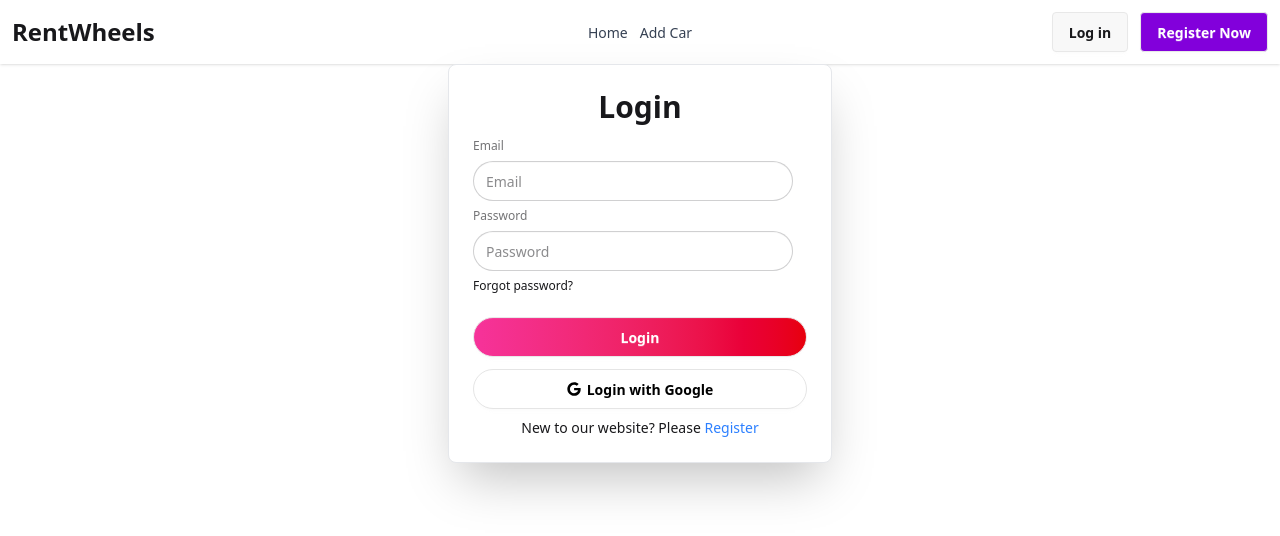
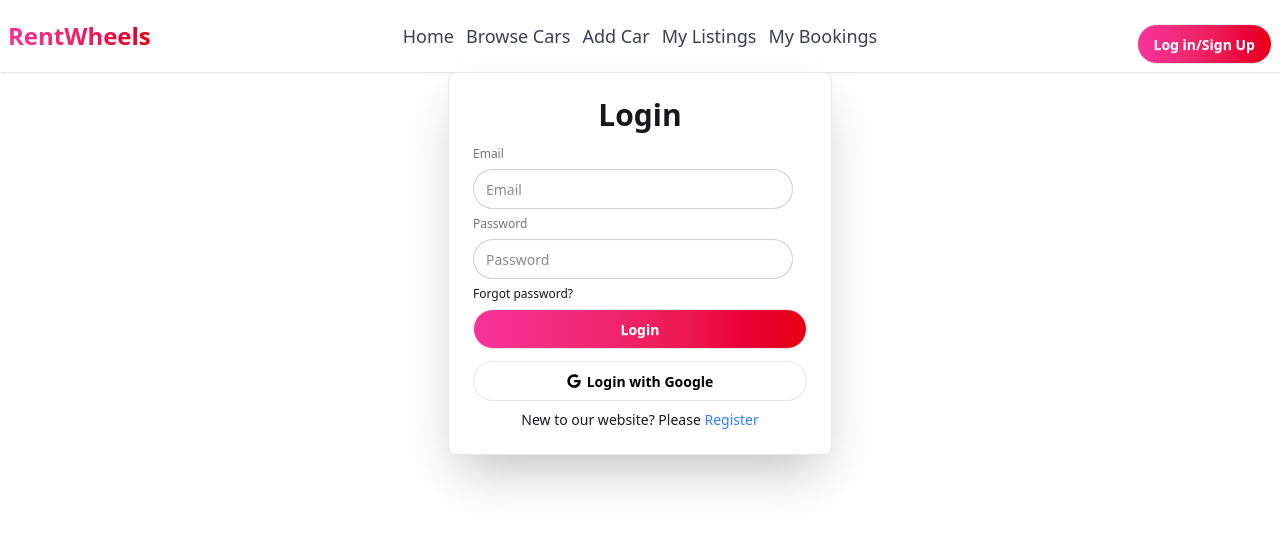
Before and after one commit to anik-33/Rent-Wheels-Car-Rental-Platform---Client, a React (Vite) app: page /auth/login in a window 1280 px wide. Shown: the top 536 px of the page. Built offline with nearby package versions, Linux system fonts and the light colour scheme; no server answers.

Commit message:
privet route added

```diff
--- a/package.json
+++ b/package.json
@@ -17,6 +17,7 @@
     "react-hot-toast": "^2.6.0",
     "react-icons": "^5.5.0",
     "react-router": "^7.9.5",
+    "swiper": "^12.0.3",
     "tailwindcss": "^4.1.17"
   },
   "devDependencies": {
--- a/src/Home/Home.jsx
+++ b/src/Home/Home.jsx
@@ -1,10 +1,10 @@
 import React from 'react';
 import { Link } from "react-router";
+import Swiperr from '../components/Swiperr';
 const Home = () => {
     return (
-        <div className='text-5xl'>
-            this is home
-
+        <div className=''>
+            <Swiperr></Swiperr>
 
         </div>
     );
--- a/src/Pages/Auth/Login.jsx
+++ b/src/Pages/Auth/Login.jsx
@@ -66,7 +66,7 @@ const Login = () => {
             <div>
               <a className="link link-hover">Forgot password?</a>
             </div>
-            <button className="btn text-white mt-4 rounded-full bg-linear-to-r from-pink-500 to-red-600">
+            <button className="btn text-white  rounded-full bg-linear-to-r from-pink-500 to-red-600">
               Login
             </button>
           </fieldset>
--- a/src/components/Navbar.jsx
+++ b/src/components/Navbar.jsx
@@ -3,12 +3,12 @@ import toast, { Toaster } from 'react-hot-toast';
 import { Link, NavLink, useNavigate } from 'react-router';
 import { AuthContext } from '../context/AuthContext';
 
-
+// [#632EE3]
 
 const Navbar = () => {
 
-    const activeStyle = "text-[#632EE3] font-semibold border-b-2 border-[#632EE3]";
-    const normalStyle = "text-gray-700 hover:text-[#632EE3] transition";
+    const activeStyle = "text-lg text-pink-500 font-semibold border-b-2 border-red-500";
+    const normalStyle = "text-lg text-gray-700 hover:text-pink-500 transition";
     const nevigate = useNavigate();
     const { user, signOutUser } = use(AuthContext);
     const handlelogout = () => {
@@ -22,15 +22,18 @@ const Navbar = () => {
             })
     }
     const links = <>
-        <NavLink className={({ isActive }) => (isActive ? activeStyle : normalStyle)} to='/'><li>Home</li></NavLink>
-        <NavLink className={({ isActive }) => (isActive ? activeStyle : normalStyle)} to='/services'><li className=''>Add Car</li></NavLink>
+        <NavLink className={({ isActive }) => (isActive ? activeStyle : normalStyle)} to='/'> <li>Home</li></NavLink>
+        <NavLink className={({ isActive }) => (isActive ? activeStyle : normalStyle)} to='/bb'> <li>Browse Cars</li></NavLink>
+        <NavLink className={({ isActive }) => (isActive ? activeStyle : normalStyle)} to='/fw'> <li>Add Car</li></NavLink>
+        <NavLink className={({ isActive }) => (isActive ? activeStyle : normalStyle)} to='qf'> <li>My Listings</li></NavLink>
+        <NavLink className={({ isActive }) => (isActive ? activeStyle : normalStyle)} to='qwe'> <li className=''>My Bookings</li></NavLink>
         {
             user &&
             <NavLink className={({ isActive }) => (isActive ? activeStyle : normalStyle)} to='/myprofile'><li>My Listings</li></NavLink>
         }
     </>
     return (
-        <div className="navbar bg-base-100 p-3 shadow-sm">
+        <div className="navbar bg-base-100  shadow-sm">
             <div><Toaster /></div>
             <div className="navbar-start">
                 <div className="dropdown">
@@ -46,7 +49,7 @@ const Navbar = () => {
                         {links}
                     </ul>
                 </div>
-                <Link to='/'> <a className="text-2xl font-bold">RentWheels</a></Link>
+                <Link className='text-2xl font-bold text-transparent bg-clip-text bg-gradient-to-r from-pink-500 to-red-600' to='/'> RentWheels</Link>
             </div>
 
             <div className="navbar-center hidden lg:flex">
@@ -88,13 +91,13 @@ const Navbar = () => {
                         </div>
                     </div>
                 ) : (
-                    <div className="flex gap-3">
-                        <Link to="/auth/login" className="btn">
-                            Log in
+                    <div className="flex gap-3 ">
+                        <Link to="/auth/login" className="btn text-white mt-4 rounded-full bg-linear-to-r from-pink-500 to-red-600">
+                            Log in/Sign Up
                         </Link>
-                        <Link to="/auth/registration" className="btn bg-purple-700 text-white">
+                        {/* <Link to="/auth/registration" className="btn bg-purple-700 text-white">
                             Register Now
-                        </Link>
+                        </Link> */}
                     </div>
                 )}
             </div>
--- /dev/null
+++ b/src/components/Swiperr.jsx
@@ -0,0 +1,67 @@
+import React from 'react';
+import { Navigation, Pagination, Scrollbar, A11y, Autoplay } from 'swiper/modules';
+import { Swiper, SwiperSlide } from 'swiper/react';
+import 'swiper/css';
+import 'swiper/css/navigation';
+import 'swiper/css/pagination';
+import 'swiper/css/scrollbar';
+
+const Swiperr = () => {
+    return (
+       <div className="w-full h-[80vh] md:h-[80vh] lg:h-[80vh]">
+
+      <Swiper
+        modules={[Navigation, Pagination, Scrollbar, A11y, Autoplay]}
+        spaceBetween={0}
+        slidesPerView={1}
+        loop={true}
+        autoplay={{
+          delay: 2500,       // Time between slides in ms
+          disableOnInteraction: false, // Keeps autoplay even after user interacts
+        }}
+        navigation
+        pagination={{ clickable: true }}
+        scrollbar={{ draggable: true }}
+        className="w-full h-full"
+      >
+        <SwiperSlide className="relative w-full h-full">
+          <img src="https://stimg.cardekho.com/images/carexteriorimages/930x620/Land-Rover/Range-Rover-Velar/12767/1758105499465/front-left-side-47.jpg?impolicy=resize&imwidth=420"alt="Plant 1" className="w-full h-full object-cover" />
+          <div className="absolute inset-0 flex items-center justify-center">
+            <h2 className="text-white text-2xl md:text-3xl lg:text-4xl font-semibold  bg-opacity-50 px-4 py-2 rounded-lg">
+              Zoetis Petcare Products & Solutions
+            </h2>
+          </div>
+        </SwiperSlide>
+
+        <SwiperSlide className="relative w-full h-full">
+          <img src="https://cdn.pixabay.com/photo/2020/11/09/01/19/car-5725327_1280.jpg" alt="Plant 2" className="w-full h-full object-cover" />
+          <div className="absolute inset-0 flex items-center justify-center">
+            <h2 className="text-white text-2xl md:text-3xl lg:text-4xl font-semibold  bg-opacity-50 px-4 py-2 rounded-lg">
+              Pioneering pet care solutions with PetTech
+            </h2>
+          </div>
+        </SwiperSlide>
+
+        <SwiperSlide className="relative w-full h-full">
+          <img src="https://media.istockphoto.com/id/907671144/photo/new-black-metallic-sedan-car-in-spotlight-modern-desing-brandless.jpg?s=612x612&w=0&k=20&c=21WCXCFFvFYtO9-0UiAhNH8xaC8p12IT9_dNHqm9klk=" alt="Plant 3" className="w-full h-full object-cover" />
+          <div className="absolute inset-0 flex items-center justify-center">
+            <h2 className="text-white text-2xl md:text-3xl lg:text-4xl font-semibold bg-opacity-50 px-4 py-2 rounded-lg">
+            7 Important Animal Care Tips for Pet Owners
+            </h2>
+          </div>
+        </SwiperSlide>
+
+        <SwiperSlide className="relative w-full h-full">
+          <img src="https://thumbs.dreamstime.com/b/modern-car-wash-banner-blue-splashes-clean-vehicle-close-up-being-washed-foam-water-perfect-advertising-auto-402467164.jpg" alt="Plant 4" className="w-full h-full object-cover" />
+          <div className="absolute inset-0 flex items-center justify-center">
+            <h2 className="text-white text-2xl md:text-3xl lg:text-4xl font-semibold  bg-opacity-50 px-4 py-2 rounded-lg">
+              Winter Care Tips
+            </h2>
+          </div>
+        </SwiperSlide>
+      </Swiper>
+    </div>
+    );
+};
+
+export default Swiperr;
--- /dev/null
+++ b/src/router/PrivetRoute.jsx
@@ -0,0 +1,18 @@
+import React, { use } from 'react';
+import { AuthContext } from '../context/AuthContext';
+import { Navigate } from 'react-router';
+
+const PrivetRoute = ({children}) => {
+    const {user,loading}=use(AuthContext)
+
+    if(loading){
+        return <div>loading...</div>
+    }
+    if (!user){
+        return <Navigate to="/auth/login"></Navigate>
+    }
+
+    return children;
+};
+
+export default PrivetRoute;
```
Also changed, not shown: 1 other file (tests, documents, lock files or other folders).
